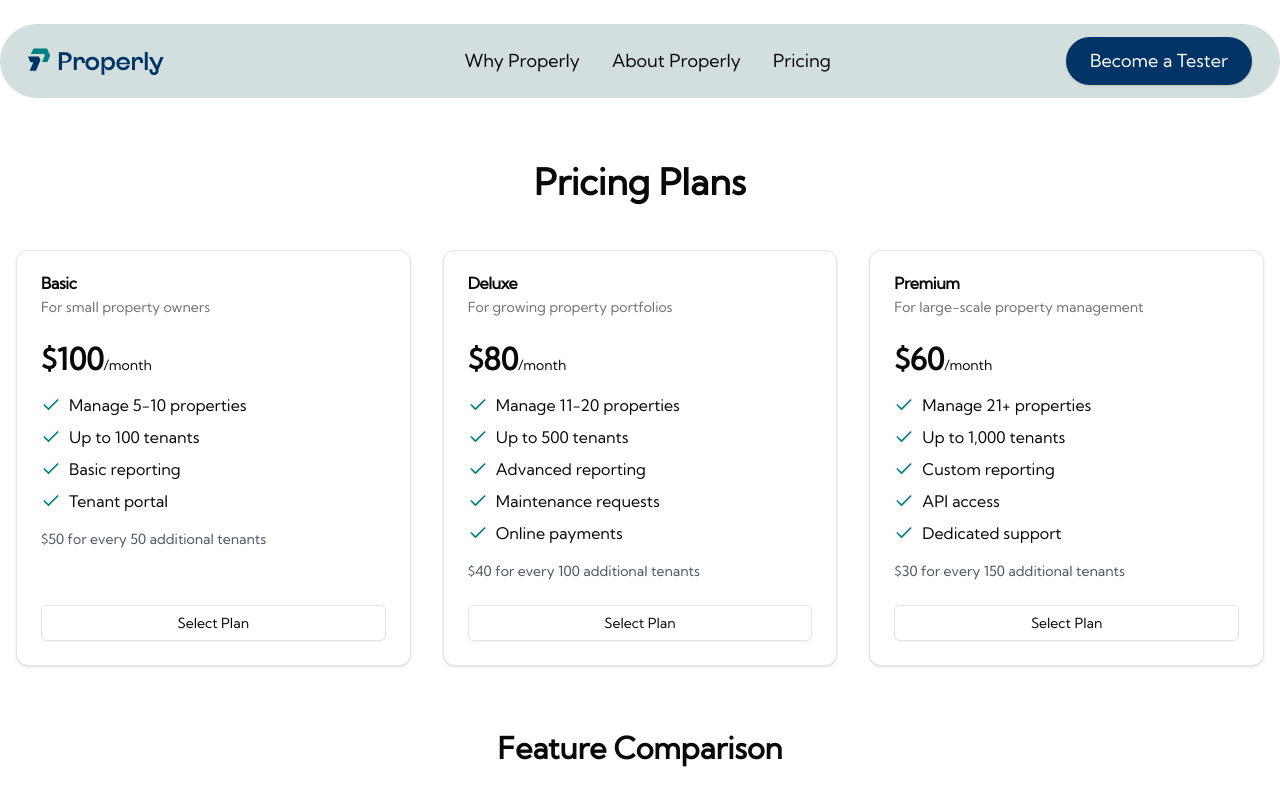
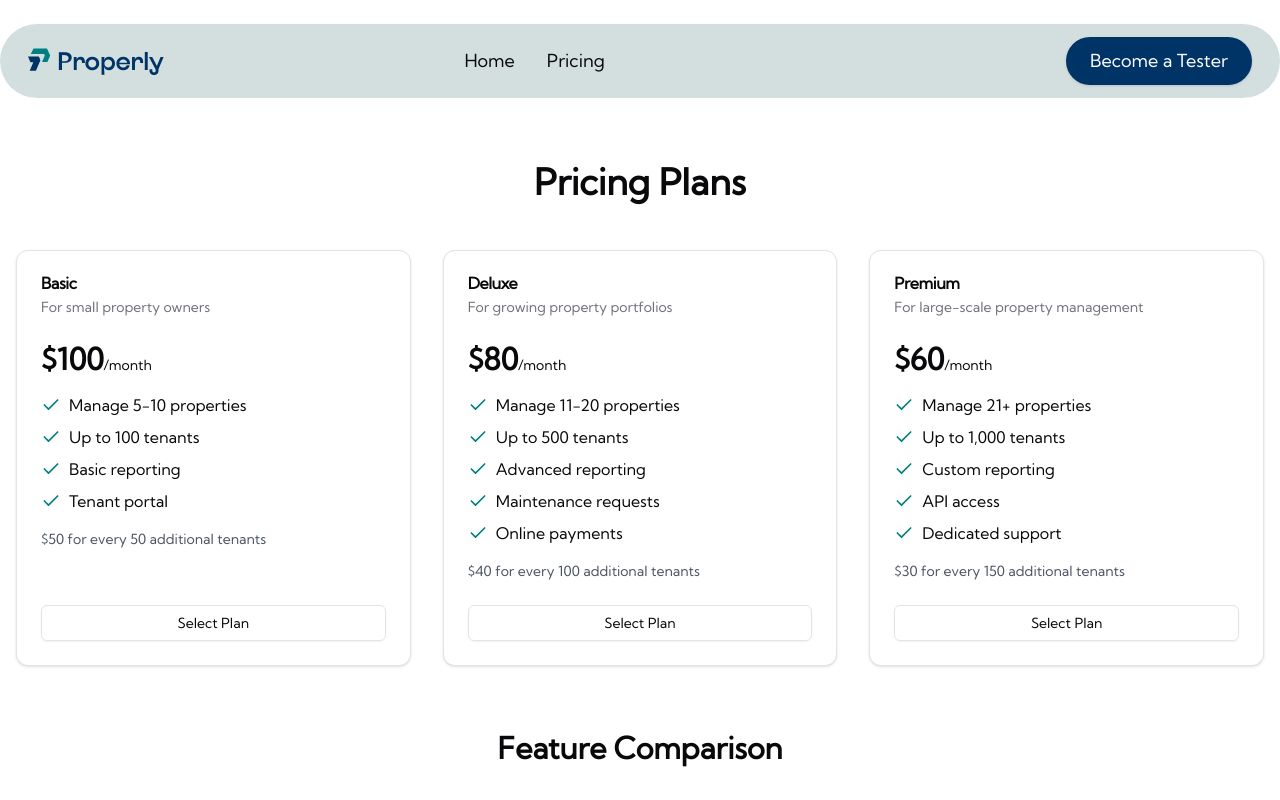
Before and after one commit to CondoMGT/Properly, a Next.js app: page /pricing in a window 1280 px wide. Shown: the top 800 px of the page. Built offline with nearby package versions, Linux system fonts and the light colour scheme.

Commit message:
Update layout and navbar

```diff
--- a/app/layout.tsx
+++ b/app/layout.tsx
@@ -54,7 +54,7 @@ export default function RootLayout({
         />
       </head>
       <body
-        className={`${geistSans.variable} ${geistMono.variable} ${kyivTypeSans.variable} ${kumbhSans.className} ${openSans.variable}  antialiased pt-6 max-[360px]:w-[114vw]`}
+        className={`${geistSans.variable} ${geistMono.variable} ${kyivTypeSans.variable} ${kumbhSans.className} ${openSans.variable} antialiased pt-6 w-screen`}
       >
         <Navbar />
         {children}
--- a/components/landing-page/features.tsx
+++ b/components/landing-page/features.tsx
@@ -46,7 +46,7 @@ export const FeaturesComp = () => {
       {/* <div className="w-full max-w-[1262px] mx-auto grid grid-cols-1 md:grid-cols-2 gap-5 mt-6"> */}
       <div className="w-full max-w-[1262px] mx-auto flex flex-col mt-6 gap-8">
         {features.map((feature, index) => (
-          <div key={index} className="w-full flex items-start gap-4">
+          <div key={index} className="w-full flex items-start gap-2 md:gap-4">
             <div
               className={`p-2 ${
                 (index + 1) % 2 === 0 ? "bg-custom-2" : "bg-custom-1"
@@ -55,7 +55,7 @@ export const FeaturesComp = () => {
               <Check className="w-6 h-6 text-white" />
             </div>
 
-            <div className="grid grid-cols-2 md:flex gap-4 w-full">
+            <div className="grid grid-cols-2 md:flex gap-6 md:gap-4 w-full">
               <div className="flex-[30%] text-black text-xl font-medium font-kyiv leading-7">
                 {feature.title}
               </div>
--- a/components/landing-page/hero.tsx
+++ b/components/landing-page/hero.tsx
@@ -8,7 +8,7 @@ export const Hero = () => {
   return (
     <div className="w-full max-w-[1272px] mx-auto pt-[23px] flex flex-col-reverse lg:flex-row-reverse items-stretch gap-4 px-4">
       <div className="w-full lg:w-1/2 py-[43px] max-[560px]:pr-6 flex flex-col justify-center gap-[30px]">
-        <div className="font-kyiv text-black text-6xl font-semibold leading-[72px]">
+        <div className="font-kyiv text-black text-5xl text-[52px] md:text-6xl font-semibold leading-[72px]">
           Property Management, Done Properly
         </div>
 
--- a/components/navbar.tsx
+++ b/components/navbar.tsx
@@ -4,9 +4,11 @@ import Image from "next/image";
 import Link from "next/link";
 import React, { useState } from "react";
 import { WaitingListForm } from "@/components/waiting-list-form";
+import { usePathname } from "next/navigation";
 
 const Navbar = () => {
   const [isOpen, setIsOpen] = useState(false);
+  const pathName = usePathname();
 
   const handleMobileNavbar = () => {
     setIsOpen(false);
@@ -34,6 +36,8 @@ const Navbar = () => {
 
       <div className="hidden flex-[50%] md:flex flex-col md:flex-row w-full md:w-auto justify-between items-center space-x-4 md:space-x-8">
         <div className="flex items-center space-x-4 md:space-x-8">
+          {pathName === "/" && (
+            <>
               <Link
                 href="#why-properly"
                 className="text-lg font-medium font-kumbh text-center"
@@ -46,6 +50,16 @@ const Navbar = () => {
               >
                 About Properly
               </Link>
+            </>
+          )}
+          {pathName === "/pricing" && (
+            <Link
+              href="/"
+              className="text-lg font-medium font-kumbh text-center"
+            >
+              Home
+            </Link>
+          )}
           <Link
             href="/pricing"
             className="text-lg font-medium font-kumbh text-center"
@@ -71,19 +85,27 @@ const Navbar = () => {
         <div className="absolute top-12 left-0 w-full bg-custom-3 rounded-b-[20px] flex flex-col items-center space-y-4 p-4 z-10 md:hidden">
           {/* Close Button */}
           <button
-            className="self-end text-white text-3xl font-medium"
+            className="absolute top-2 self-end text-white text-3xl font-medium"
             onClick={handleMobileNavbar}
           >
             &times; {/* Close icon */}
           </button>
           <Link
             href="/"
-            className="text-custom-1 text-2xl font-medium font-kyiv flex mb-4"
+            className="text-custom-1 text-2xl font-bold font-kyiv flex mb-4"
             onClick={handleMobileNavbar}
           >
-            <Image src="/logo.svg" alt="Properly" width={24} height={24} />
+            <Image
+              src="/logo.svg"
+              alt="Properly"
+              width={28}
+              height={28}
+              className="w-7 h-7"
+            />
             Properly
           </Link>
+          {pathName === "/" && (
+            <>
               <Link
                 href="#why-properly"
                 className="text-lg font-medium font-kumbh"
@@ -98,6 +120,17 @@ const Navbar = () => {
               >
                 About Properly
               </Link>
+            </>
+          )}
+          {pathName === "/pricing" && (
+            <Link
+              href="/"
+              className="text-lg font-medium font-kumbh"
+              onClick={handleMobileNavbar}
+            >
+              Home
+            </Link>
+          )}
           <Link
             href="/pricing"
             className="text-lg font-medium font-kumbh"
```
Lines whose indentation alone changed are shown as unchanged.
